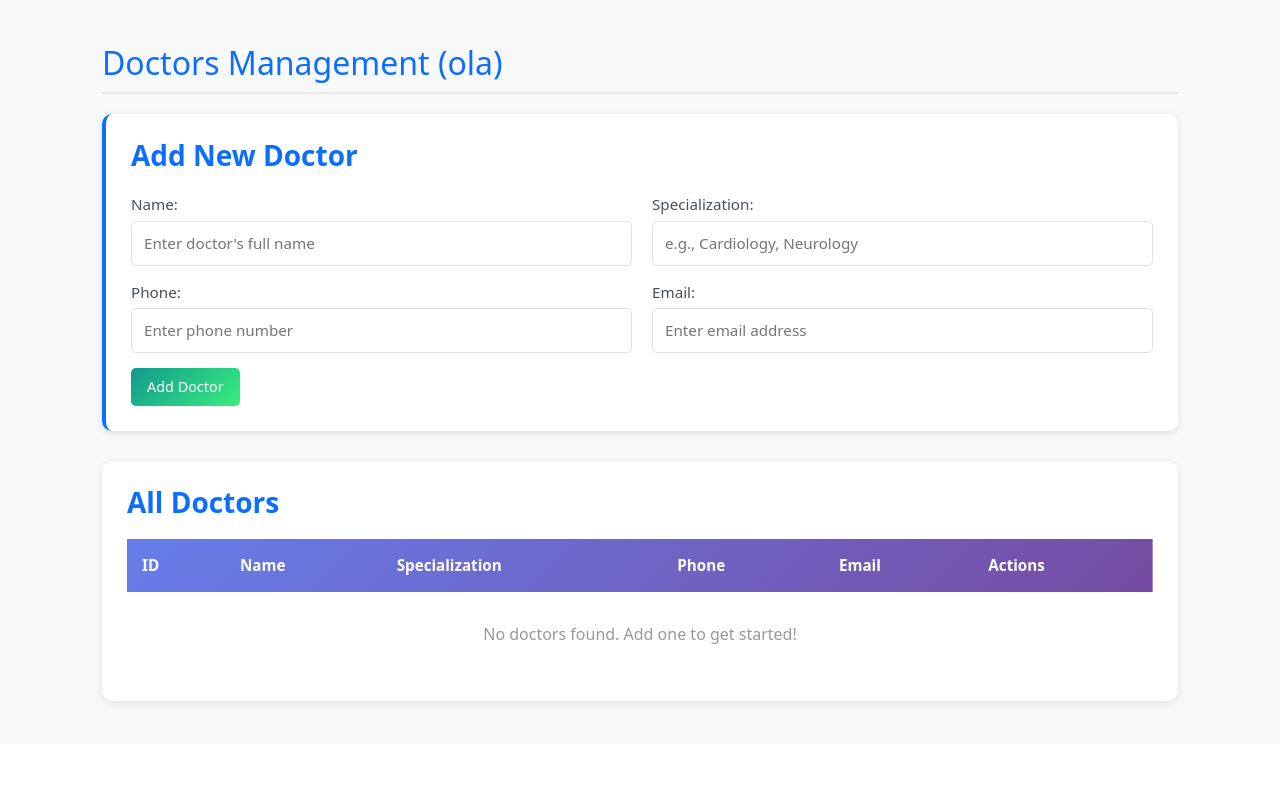
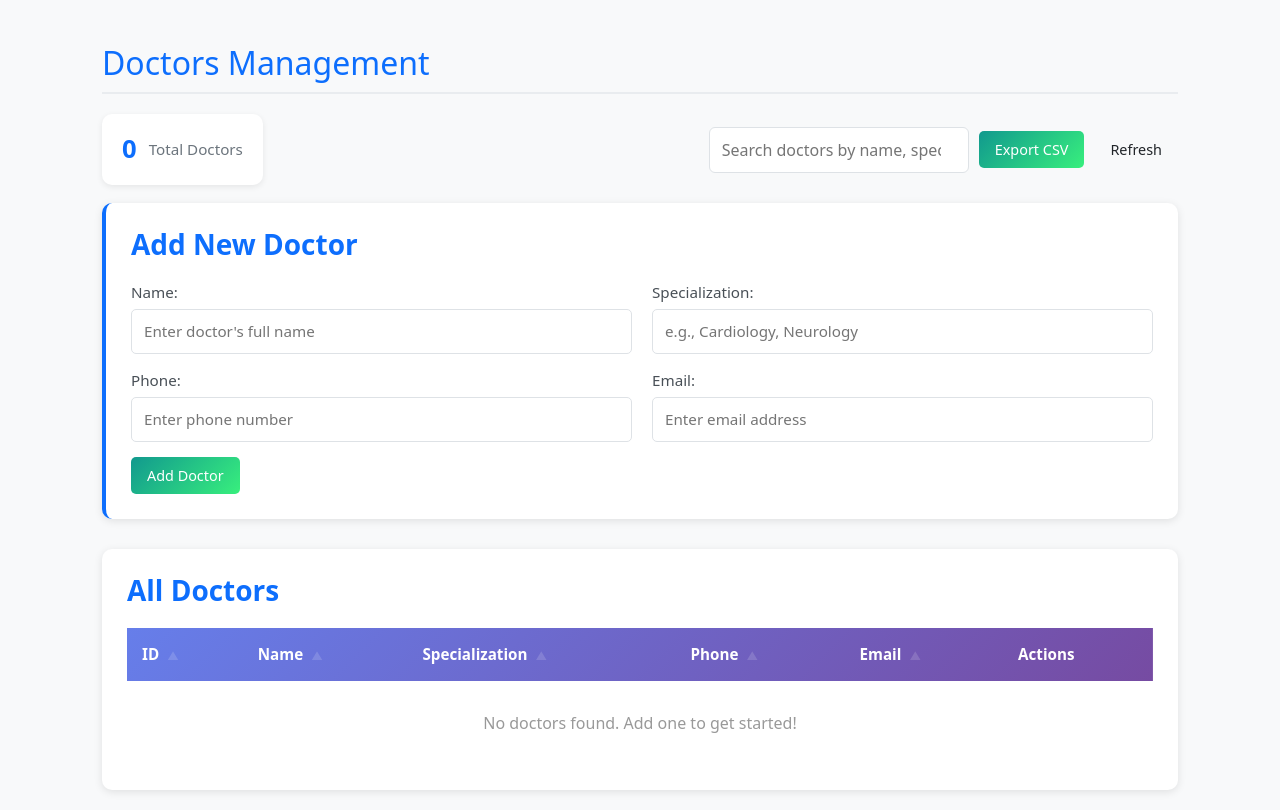
Before and after one commit to ATony2500/hms, a PHP site: page /doctors.php in a window 1280 px wide. Shown: the part 56-866 px from the top of the page. Before the commit the page ends 762 px from the top, so only its background shows below. Run offline with PHP 8.4, Linux system fonts and the light colour scheme; a user stored in the database is signed in; data that the repository does not hold is empty.

Commit message:
Update doctors.php

```diff
--- a/doctors.php
+++ b/doctors.php
@@ -57,12 +57,30 @@ if (isset($_GET['delete'])) {
 
 $pageTitle = 'Doctors';
 include 'includes/header.php';
+// get total doctors
+$totalRes = $conn->query("SELECT COUNT(*) AS cnt FROM doctors");
+$totalDoctors = 0;
+if ($totalRes) { $rowCount = $totalRes->fetch_assoc(); $totalDoctors = isset($rowCount['cnt']) ? $rowCount['cnt'] : 0; }
 ?>
 
 <div class="doctors-container">
-    <h2>Doctors Management (ola)</h2>
+    <h2>Doctors Management</h2>
 
     <?php echo $message; ?>
+
+    <div class="header-actions">
+        <div class="stats">
+            <div class="stat-card">
+                <div class="stat-value"><?php echo $totalDoctors; ?></div>
+                <div class="stat-label">Total Doctors</div>
+            </div>
+        </div>
+        <div class="controls">
+            <input id="tableSearch" type="search" placeholder="Search doctors by name, specialization, phone, email..." class="search-input" oninput="filterDoctors()" />
+            <button class="btn btn-success" onclick="exportTableToCSV('doctors.csv')">Export CSV</button>
+            <button class="btn" onclick="location.reload()">Refresh</button>
+        </div>
+    </div>
 
     <div class="form-container">
         <h3>Add New Doctor</h3>
@@ -93,16 +111,16 @@ include 'includes/header.php';
 
     <div class="table-container">
         <h3>All Doctors</h3>
-        <table>
+        <table id="doctorsTable">
             <thead>
-                <tr>
-                    <th>ID</th>
-                    <th>Name</th>
-                    <th>Specialization</th>
-                    <th>Phone</th>
-                    <th>Email</th>
-                    <th>Actions</th>
-                </tr>
+                        <tr>
+                            <th class="sortable" onclick="sortTable(0)">ID</th>
+                            <th class="sortable" onclick="sortTable(1)">Name</th>
+                            <th class="sortable" onclick="sortTable(2)">Specialization</th>
+                            <th class="sortable" onclick="sortTable(3)">Phone</th>
+                            <th class="sortable" onclick="sortTable(4)">Email</th>
+                            <th>Actions</th>
+                        </tr>
             </thead>
             <tbody>
                 <?php
@@ -112,13 +130,18 @@ include 'includes/header.php';
                 ?>
                 <tr>
                     <td><strong><?php echo $row['id']; ?></strong></td>
-                    <td><?php echo htmlspecialchars($row['name']); ?></td>
+                    <td>
+                        <div class="name-cell">
+                            <div class="avatar"><?php echo strtoupper(mb_substr($row['name'], 0, 1)); ?></div>
+                            <div class="name-text"><?php echo htmlspecialchars($row['name']); ?></div>
+                        </div>
+                    </td>
                     <td><?php echo htmlspecialchars($row['specialization']); ?></td>
                     <td><?php echo htmlspecialchars($row['phone']); ?></td>
                     <td><?php echo htmlspecialchars($row['email']); ?></td>
                     <td>
-                        <button type="button" class="btn btn-primary" onclick="openEditModal(<?php echo $row['id']; ?>, '<?php echo htmlspecialchars($row['name']); ?>', '<?php echo htmlspecialchars($row['specialization']); ?>', '<?php echo htmlspecialchars($row['phone']); ?>', '<?php echo htmlspecialchars($row['email']); ?>')">Edit</button>
-                        <button type="button" class="btn btn-danger" onclick="openDeleteModal(<?php echo $row['id']; ?>, '<?php echo htmlspecialchars($row['name']); ?>')">Delete</button>
+                        <button type="button" class="btn btn-primary" onclick="openEditModal(<?php echo $row['id']; ?>, <?php echo json_encode($row['name']); ?>, <?php echo json_encode($row['specialization']); ?>, <?php echo json_encode($row['phone']); ?>, <?php echo json_encode($row['email']); ?>)">Edit</button>
+                        <button type="button" class="btn btn-danger" onclick="openDeleteModal(<?php echo $row['id']; ?>, <?php echo json_encode($row['name']); ?>)">Delete</button>
                     </td>
                 </tr>
                 <?php
@@ -350,6 +373,65 @@ table tbody tr:last-child td {
     gap: 20px;
 }
 
+/* Header actions */
+.header-actions {
+    display: flex;
+    justify-content: space-between;
+    align-items: center;
+    gap: 20px;
+    margin-bottom: 18px;
+}
+.stat-card {
+    background: white;
+    padding: 16px 20px;
+    border-radius: 10px;
+    box-shadow: 0 2px 6px rgba(0,0,0,0.08);
+    display: flex;
+    align-items: center;
+    gap: 12px;
+}
+.stat-value {
+    font-size: 1.6rem;
+    font-weight: 700;
+    color: #0d6efd;
+}
+.stat-label {
+    color: #6c757d;
+    font-size: 0.95rem;
+}
+.controls {
+    display: flex;
+    gap: 10px;
+    align-items: center;
+}
+.search-input {
+    padding: 10px 12px;
+    border: 1px solid #dee2e6;
+    border-radius: 6px;
+    min-width: 260px;
+}
+
+/* Name/avatar */
+.name-cell { display: flex; align-items: center; gap: 12px; }
+.avatar {
+    width: 40px;
+    height: 40px;
+    border-radius: 50%;
+    background: linear-gradient(135deg,#667eea 0%,#764ba2 100%);
+    color: white;
+    display: flex;
+    align-items: center;
+    justify-content: center;
+    font-weight: 700;
+}
+.name-text { font-weight: 600; color: #343a40; }
+
+/* Sortable header */
+.sortable { cursor: pointer; }
+.sortable:after { content: '\25B2'; opacity: 0.15; margin-left: 8px; font-size: 0.7rem; }
+.sortable.sorted-asc:after { content: '\25B2'; opacity: 0.9; }
+.sortable.sorted-desc:after { content: '\25BC'; opacity: 0.9; }
+
 /* Modal Styles */
 .modal {
     display: none;
@@ -526,4 +608,85 @@ window.onclick = function(event) {
         editModal.classList.remove('show');
     }
 }
+
+// Filter table rows based on search input
+function filterDoctors() {
+    const q = document.getElementById('tableSearch').value.toLowerCase().trim();
+    const tbody = document.querySelector('#doctorsTable tbody');
+    if (!tbody) return;
+    Array.from(tbody.rows).forEach(row => {
+        const cells = row.cells;
+        // columns: 0 id, 1 name, 2 specialization, 3 phone, 4 email
+        const text = (
+            (cells[1] && cells[1].innerText) + ' ' +
+            (cells[2] && cells[2].innerText) + ' ' +
+            (cells[3] && cells[3].innerText) + ' ' +
+            (cells[4] && cells[4].innerText)
+        ).toLowerCase();
+        row.style.display = q === '' || text.indexOf(q) !== -1 ? '' : 'none';
+    });
+}
+
+// Sort table by column index (0-based)
+function sortTable(colIndex) {
+    const table = document.getElementById('doctorsTable');
+    const tbody = table.tBodies[0];
+    const rows = Array.from(tbody.rows);
+    const header = table.tHead.rows[0].cells[colIndex];
+
+    // determine sort direction
+    let dir = 'asc';
+    if (header.classList.contains('sorted-asc')) dir = 'desc';
+
+    // remove sorted classes
+    Array.from(table.tHead.querySelectorAll('.sortable')).forEach(h => h.classList.remove('sorted-asc','sorted-desc'));
+    header.classList.add(dir === 'asc' ? 'sorted-asc' : 'sorted-desc');
+
+    rows.sort((a,b) => {
+        const A = (a.cells[colIndex] ? a.cells[colIndex].innerText.trim() : '').toLowerCase();
+        const B = (b.cells[colIndex] ? b.cells[colIndex].innerText.trim() : '').toLowerCase();
+        if (colIndex === 0) { // numeric id
+            return dir === 'asc' ? (Number(A) - Number(B)) : (Number(B) - Number(A));
+        }
+        if (A < B) return dir === 'asc' ? -1 : 1;
+        if (A > B) return dir === 'asc' ? 1 : -1;
+        return 0;
+    });
+
+    // append in new order
+    rows.forEach(r => tbody.appendChild(r));
+}
+
+// Export visible rows to CSV
+function exportTableToCSV(filename = 'export.csv') {
+    const table = document.getElementById('doctorsTable');
+    const rows = [];
+    // headers
+    const headers = Array.from(table.tHead.rows[0].cells).map(h => h.innerText.trim());
+    rows.push(headers.join(','));
+
+    Array.from(table.tBodies[0].rows).forEach(r => {
+        if (r.style.display === 'none') return; // skip hidden rows
+        const cols = Array.from(r.cells).slice(0,5).map(c => '"' + c.innerText.replace(/"/g,'""') + '"');
+        rows.push(cols.join(','));
+    });
+
+    downloadCSV(rows.join('\n'), filename);
+}
+
+function downloadCSV(csv, filename) {
+    const blob = new Blob([csv], { type: 'text/csv;charset=utf-8;' });
+    if (navigator.msSaveBlob) { // IE 10+
+        navigator.msSaveBlob(blob, filename);
+    } else {
+        const link = document.createElement('a');
+        const url = URL.createObjectURL(blob);
+        link.setAttribute('href', url);
+        link.setAttribute('download', filename);
+        link.style.visibility = 'hidden';
+        document.body.appendChild(link);
+        link.click();
+        document.body.removeChild(link);
+    }
+}
 </script>
```
